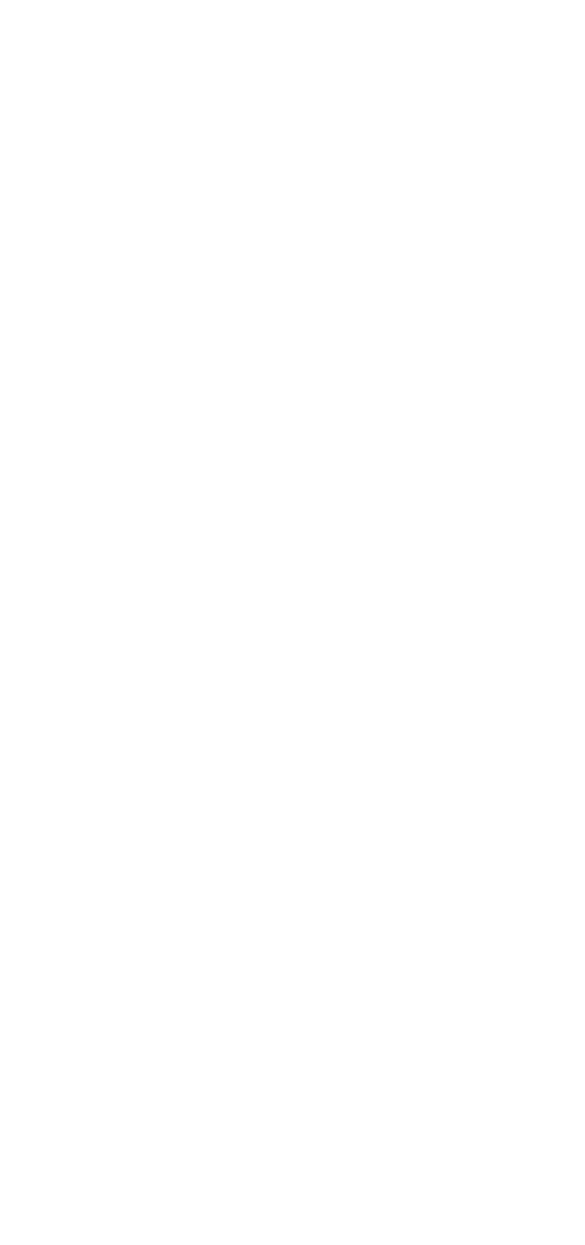
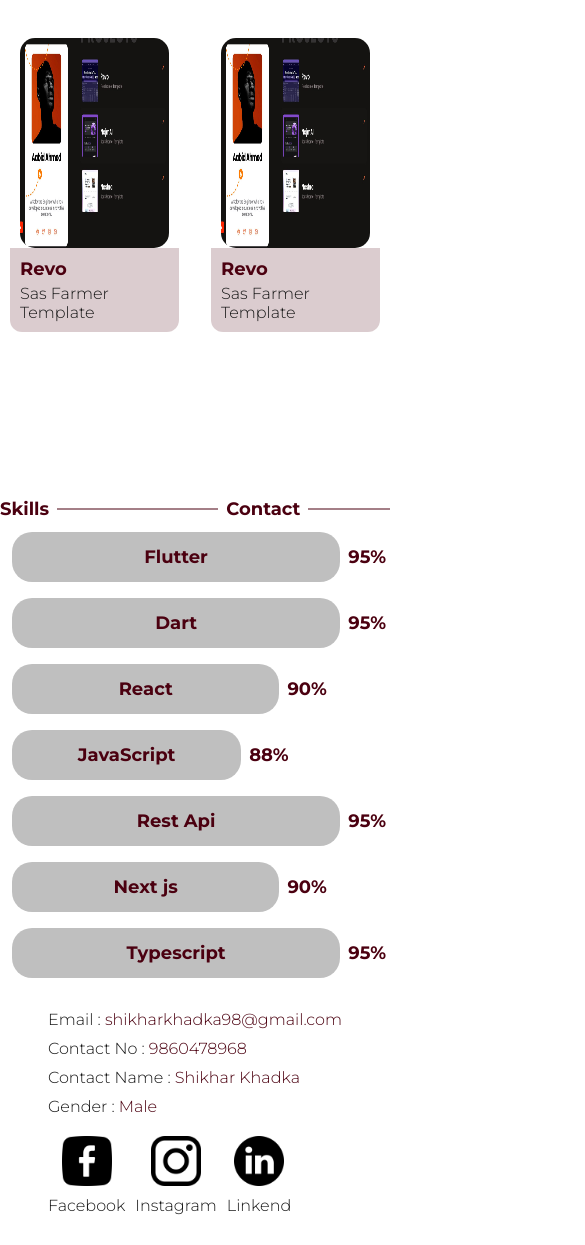
Before and after one commit to ShikharKhadka/portfolio, a Next.js app: page / in a window 390 px wide. Shown: the part 4316-5561 px from the top of the page, 585 px wide, since content can reach past the window. Before the commit the page ends 3582 px from the top, so only its background shows below. Built offline with nearby package versions, Linux system fonts and the light colour scheme.

Commit message:
responsive updated

```diff
--- a/next.config.ts
+++ b/next.config.ts
@@ -3,7 +3,11 @@ import type { NextConfig } from "next";
 const nextConfig: NextConfig = {
   /* config options here */
   images: {
-    domains: ["images.pexels.com"],
+    remotePatterns: [
+      {
+        hostname: "images.pexels.com",
+      },
+    ],
   },
 };
 
--- a/src/app/component/others/others.module.css
+++ b/src/app/component/others/others.module.css
@@ -1,5 +1,41 @@
-.body {
-  margin: 100px 100px 100px 100px;
+@media (max-width: 480px) {
+  .body {
+    margin: 100px 0px 0px 0px;
+  }
+  .vline {
+    display: none;
+  }
+  .content {
+    display: flex;
+    flex-direction: column;
+    gap: 24px;
+    padding: 4px 4px 30px 4px;
+  }
+}
+
+@media ((min-width: 481px) and (max-width : 1023px)) {
+  .body {
+    margin: 100px 0px 100px 0px;
+  }
+  .vline {
+    display: none;
+  }
+  .content {
+    display: flex;
+  }
+}
+
+@media (min-width: 1024px) {
+  .body {
+    margin: 100px 100px 100px 100px;
+  }
+  .vline {
+    flex: 1;
+    background-color: "red";
+  }
+  .content {
+    display: flex;
+  }
 }
 .horizantaldivider {
   height: 2%;
@@ -9,42 +45,42 @@
 
 @keyframes expandWidth {
   to {
-    width: 400px;
+    width: 100%;
   }
 }
 @keyframes expandWidth1 {
   to {
-    width: 350px;
+    width: 95%;
   }
 }
 @keyframes expandWidth2 {
   to {
-    width: 300px;
+    width: 70%;
   }
 }
 @keyframes expandWidth3 {
   to {
-    width: 400px;
+    width: 60%;
   }
 }
 @keyframes expandWidth4 {
   to {
-    width: 420px;
+    width: 98%;
   }
 }
 @keyframes expandWidth5 {
   to {
-    width: 300px;
+    width: 70%;
   }
 }
 @keyframes expandWidth6 {
   to {
-    width: 420px;
+    width: 98%;
   }
 }
 @keyframes expandWidth7 {
   to {
-    width: 420px;
+    width: 98%;
   }
 }
 @keyframes fadeIn {
--- a/src/app/component/others/others.tsx
+++ b/src/app/component/others/others.tsx
@@ -37,7 +37,7 @@ export const Others = () => {
         <div className="h1">Contact</div>
         <div className={styles.horizantaldivider}></div>
       </div>
-      <div style={{ display: "flex" }}>
+      <div className={styles.content}>
         <div className={`${"vcenter"}`} style={{ flex: 3 }}>
           <SkillComponent
             label="Flutter"
@@ -89,7 +89,7 @@ export const Others = () => {
             percent="95"
           />
         </div>
-        <div style={{}}>
+        <div className={styles.vline}>
           <canvas ref={canvasRef}></canvas>
         </div>
         <div
--- a/src/app/component/project_showcase/project_showcase.module.css
+++ b/src/app/component/project_showcase/project_showcase.module.css
@@ -24,9 +24,36 @@
   .box7,
   .box8,
   .box9 {
-    height: 200px;
-    width: 300px;
+    height: 350px;
+    width: auto;
     border-radius: 12px;
+  }
+  .title {
+    background-color: rgba(75, 0, 16, 0.2);
+    display: flex;
+    flex-direction: column;
+    justify-content: center;
+    height: auto;
+    border-radius: 0 0 12px 12px;
+    gap: 4px;
+    padding: 10px;
+    transition: box-shadow 0.5s ease;
+  }
+  .imgheight {
+    height: 60%;
+    position: relative;
+    margin: 0 10px;
+    transition: width 2s, height 2s;
+  }
+
+  .imgheight:hover {
+    height: 62%;
+    margin: 0 5px;
+    cursor: pointer;
+  }
+
+  .imgheight:hover + .title {
+    box-shadow: 4px 4px rgba(0, 0, 0, 0.4);
   }
 }
 
@@ -59,6 +86,33 @@
     height: 200px;
     width: 300px;
     border-radius: 12px;
+  }
+  .title {
+    background-color: rgba(75, 0, 16, 0.2);
+    display: flex;
+    flex-direction: column;
+    justify-content: center;
+    height: 20%;
+    border-radius: 0 0 12px 12px;
+    gap: 4px;
+    padding: 10px;
+    transition: box-shadow 0.5s ease;
+  }
+  .imgheight {
+    height: 80%;
+    position: relative;
+    margin: 0 10px;
+    transition: width 2s, height 2s;
+  }
+
+  .imgheight:hover {
+    height: 82%;
+    margin: 0 5px;
+    cursor: pointer;
+  }
+
+  .imgheight:hover + .title {
+    box-shadow: 4px 4px rgba(0, 0, 0, 0.4);
   }
 }
 
@@ -149,11 +203,16 @@
     height: 200px;
     /* background-color: red; */
   }
-}
-
-.img {
-  overflow: hidden;
-  border-radius: 15px;
+  .title {
+    background-color: rgba(75, 0, 16, 0.2);
+    display: flex;
+    flex-direction: column;
+    justify-content: center;
+    height: 20%;
+    border-radius: 0 0 12px 12px;
+    gap: 4px;
+    padding: 10px;
+    transition: box-shadow 0.5s ease;
   }
   .imgheight {
     height: 80%;
@@ -168,21 +227,16 @@
     cursor: pointer;
   }
 
-.title {
-  background-color: rgba(75, 0, 16, 0.2);
-  display: flex;
-  flex-direction: column;
-  justify-content: center;
-  height: 20%;
-  border-radius: 0 0 12px 12px;
-  gap: 4px;
-  padding: 10px;
-  transition: box-shadow 0.5s ease;
-}
-
   .imgheight:hover + .title {
     box-shadow: 4px 4px rgba(0, 0, 0, 0.4);
   }
+}
+
+.img {
+  overflow: hidden;
+  border-radius: 15px;
+}
+
 .horizantaldivider {
   height: 2%;
   flex: 1;
--- a/src/app/page.module.css
+++ b/src/app/page.module.css
@@ -239,6 +239,33 @@ a.secondary {
   grid-row: 1 / 3; /* Starts at row 1 and spans 2 rows */
 }
 
+@keyframes mymove {
+  50% {
+    opacity: 0.5;
+  }
+}
+
+@keyframes imageContainer {
+  50% {
+    opacity: 2;
+  }
+  from {
+    top: -100px;
+  }
+  to {
+    top: 40px;
+  }
+}
+
+@keyframes mymenu {
+  from {
+    top: -100px;
+  }
+  to {
+    top: 0px;
+  }
+}
+
 @media (max-width: 480px) {
   .semicirclecurve {
     /* background-color: red; */
@@ -274,32 +301,6 @@ a.secondary {
 .box {
   margin: 14px 0 0 0;
   animation: mymove 2s;
-}
-@keyframes mymove {
-  50% {
-    opacity: 0.5;
-  }
-}
-
-@keyframes imageContainer {
-  50% {
-    opacity: 2;
-  }
-  from {
-    top: -100px;
-  }
-  to {
-    top: 40px;
-  }
-}
-
-@keyframes mymenu {
-  from {
-    top: -100px;
-  }
-  to {
-    top: 0px;
-  }
 }
 
 @media (min-width: 481px) and (max-width: 560px) {
@@ -366,12 +367,12 @@ a.secondary {
 
 @media (min-width: 1024px) {
   .semicirclecurve {
-    height: 60vh;
+    height: 50vh;
     width: 35vw;
   }
   .curve {
-    height: 400px;
-    width: 450px;
+    height: 45vh;
+    width: 30vw;
     background-color: rgba(0, 0, 0, 0.9);
     border-radius: 50%;
     position: absolute;
--- a/src/app/page.tsx
+++ b/src/app/page.tsx
@@ -267,7 +267,7 @@ const CanvasExample = () => {
         <Experience innerref={bodyRef} animation={animation.experience} />
         <Tools innerRef={toolsRef} animation={animation.tools} />
         <Projectshowcase />
-        {/* <Others /> */}
+        <Others />
       </div>
     </div>
   );
```
Lines whose indentation alone changed are shown as unchanged.
